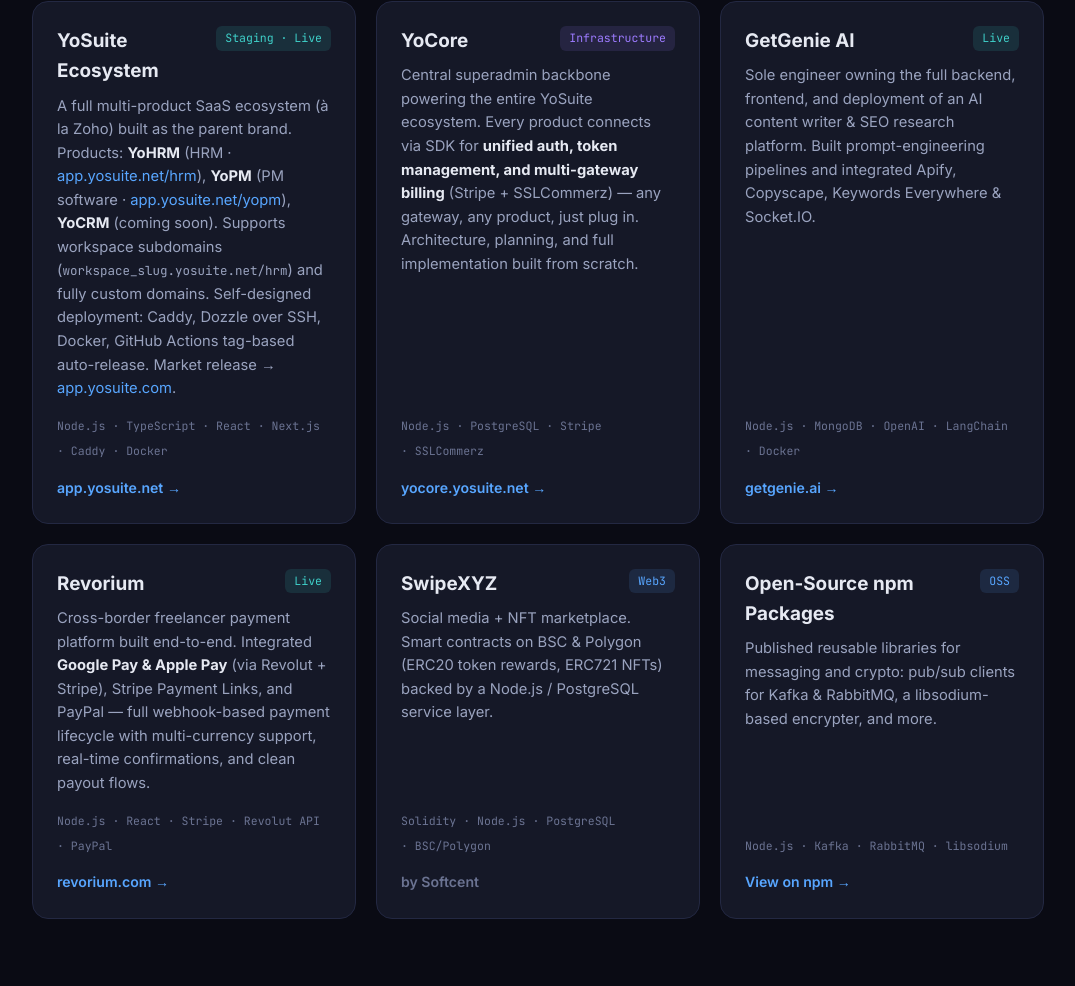
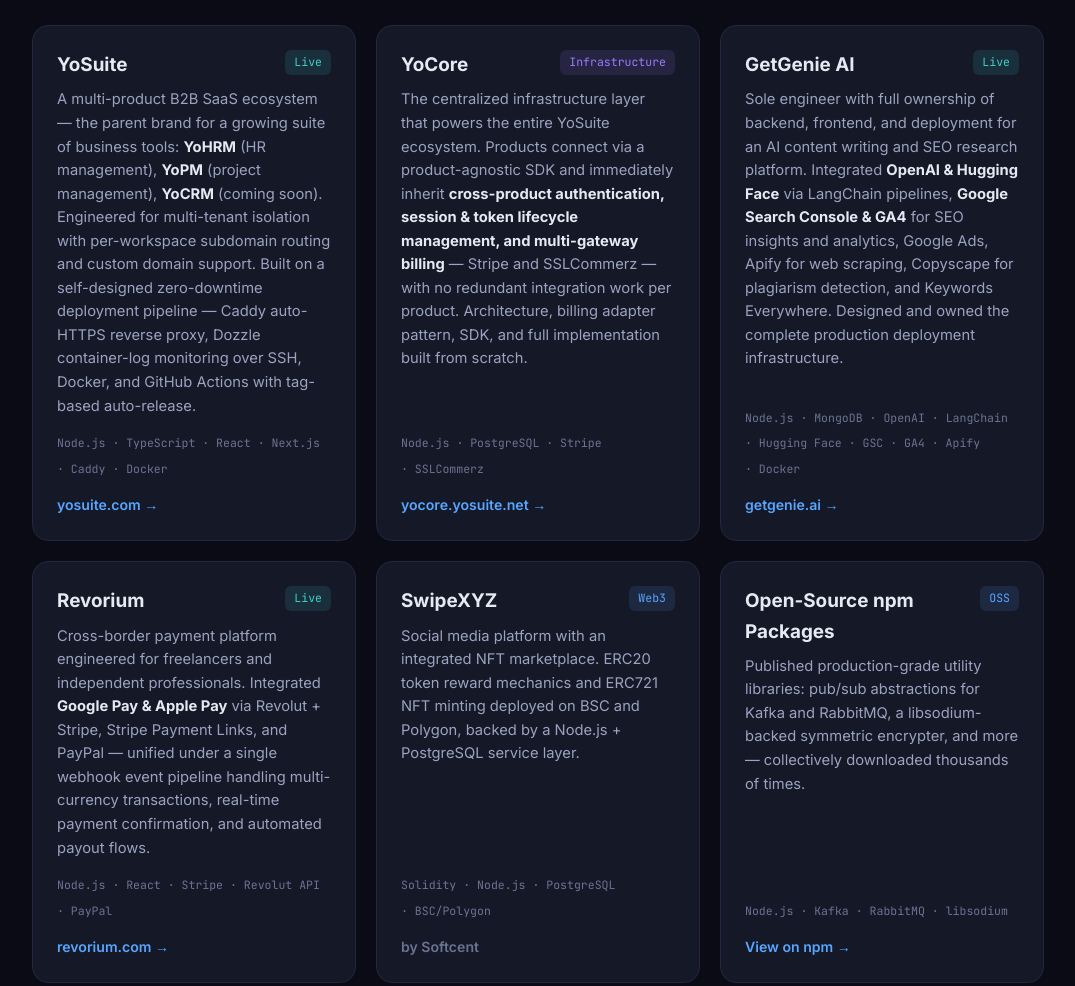
Before and after one commit to mdmuhtasimfuadfahim/mdmuhtasimfuadfahim.github.io, a plain HTML site: page index.html in a window 1280 px wide. Shown: the part 2963-3949 px from the top of the page, without its empty margins (102-1177 px from the left). Drawn offline with Linux system fonts and the light colour scheme.

Commit message:
//updated with ecosystem

```diff
--- a/index.html
+++ b/index.html
@@ -254,13 +254,13 @@
         <div class="when">Mar 2025 — Present</div>
         <h3>Software Development Engineer II</h3>
         <a class="co" href="https://roxnor.com/" target="_blank">Roxnor (parent: XpeedStudio)</a>
-        <p>Leading all backend & frontend engineering for the GetGenie AI platform. Designed the staging & live deployment architecture for <b style="color:var(--text)">YoPM</b> — Caddy, Dozzle, Docker & GitHub Actions with tag-based auto-release. Integrating LangChain, Google Search Console & Analytics; leveraging Copilot & Claude Code.</p>
+        <p>Leading all backend & frontend engineering for the GetGenie AI platform. Architecting and building the <b style="color:var(--text)">YoSuite</b> ecosystem (YoHRM · YoPM · YoCRM) and the <b style="color:var(--text)">YoCore</b> infrastructure layer — handling auth, token management, and multi-gateway billing across all products. Integrating LangChain, Google Search Console & Analytics; leveraging Copilot & Claude Code.</p>
       </div>
       <div class="tl-item">
         <div class="when">Jan 2023 — Feb 2025</div>
         <h3>Software Engineer</h3>
         <a class="co" href="https://xpeedstudio.com/" target="_blank">XpeedStudio</a>
-        <p>Built and owned the YoSuite SaaS product (Node.js, TypeScript, React, Docker). Single-handedly designed its full <b style="color:var(--text)">staging & live deployment architecture</b> — Caddy reverse proxy, Dozzle log monitoring over SSH, SSH-based env management, Docker, and GitHub Actions that auto-release on version tags. Plus a complete Stripe billing system with prorated subscriptions and add-ons.</p>
+        <p>Built and owned the YoSuite SaaS product end-to-end (Node.js, TypeScript, React, Docker). Single-handedly designed the full <b style="color:var(--text)">zero-downtime staging & live deployment architecture</b> — Caddy auto-HTTPS reverse proxy, Dozzle container-log monitoring over SSH, SSH-based environment management, Docker, and GitHub Actions with tag-based auto-release. Delivered a complete Stripe billing system with plan tiers, prorated subscriptions, add-ons, and webhook lifecycle management.</p>
       </div>
       <div class="tl-item">
         <div class="when">Apr 2022 — Oct 2022</div>
@@ -283,38 +283,38 @@
     <div class="sec-head"><span class="num">04.</span><h2>Selected Projects</h2><span class="line"></span></div>
     <div class="proj-grid">
       <div class="proj">
-        <div class="ph"><h3>YoSuite Ecosystem</h3><span class="tag live">Staging · Live</span></div>
-        <p>A full multi-product SaaS ecosystem (à la Zoho) built as the parent brand. Products: <b style="color:var(--text)">YoHRM</b> (HRM · <a href="https://app.yosuite.net/hrm" target="_blank" style="color:var(--accent)">app.yosuite.net/hrm</a>), <b style="color:var(--text)">YoPM</b> (PM software · <a href="https://app.yosuite.net/yopm" target="_blank" style="color:var(--accent)">app.yosuite.net/yopm</a>), <b style="color:var(--text)">YoCRM</b> (coming soon). Supports workspace subdomains (<span class="mono" style="font-size:.85em">workspace_slug.yosuite.net/hrm</span>) and fully custom domains. Self-designed deployment: Caddy, Dozzle over SSH, Docker, GitHub Actions tag-based auto-release. Market release → <a href="https://app.yosuite.com" target="_blank" style="color:var(--accent)">app.yosuite.com</a>.</p>
+        <div class="ph"><h3>YoSuite</h3><span class="tag live">Live</span></div>
+        <p>A multi-product B2B SaaS ecosystem — the parent brand for a growing suite of business tools: <b style="color:var(--text)">YoHRM</b> (HR management), <b style="color:var(--text)">YoPM</b> (project management), <b style="color:var(--text)">YoCRM</b> (coming soon). Engineered for multi-tenant isolation with per-workspace subdomain routing and custom domain support. Built on a self-designed zero-downtime deployment pipeline — Caddy auto-HTTPS reverse proxy, Dozzle container-log monitoring over SSH, Docker, and GitHub Actions with tag-based auto-release.</p>
         <div class="stack"><span>Node.js</span><span>· TypeScript</span><span>· React</span><span>· Next.js</span><span>· Caddy</span><span>· Docker</span></div>
-        <a class="plink" href="https://app.yosuite.net" target="_blank">app.yosuite.net →</a>
+        <a class="plink" href="https://yosuite.com" target="_blank">yosuite.com →</a>
       </div>
       <div class="proj">
         <div class="ph"><h3>YoCore</h3><span class="tag" style="background:rgba(157,123,255,.12);color:var(--accent2)">Infrastructure</span></div>
-        <p>Central superadmin backbone powering the entire YoSuite ecosystem. Every product connects via SDK for <b style="color:var(--text)">unified auth, token management, and multi-gateway billing</b> (Stripe + SSLCommerz) — any gateway, any product, just plug in. Architecture, planning, and full implementation built from scratch.</p>
+        <p>The centralized infrastructure layer that powers the entire YoSuite ecosystem. Products connect via a product-agnostic SDK and immediately inherit <b style="color:var(--text)">cross-product authentication, session & token lifecycle management, and multi-gateway billing</b> — Stripe and SSLCommerz — with no redundant integration work per product. Architecture, billing adapter pattern, SDK, and full implementation built from scratch.</p>
         <div class="stack"><span>Node.js</span><span>· PostgreSQL</span><span>· Stripe</span><span>· SSLCommerz</span></div>
         <a class="plink" href="https://yocore.yosuite.net/" target="_blank">yocore.yosuite.net →</a>
       </div>
       <div class="proj">
         <div class="ph"><h3>GetGenie AI</h3><span class="tag live">Live</span></div>
-        <p>Sole engineer owning the full backend, frontend, and deployment of an AI content writer & SEO research platform. Built prompt-engineering pipelines and integrated Apify, Copyscape, Keywords Everywhere & Socket.IO.</p>
-        <div class="stack"><span>Node.js</span><span>· MongoDB</span><span>· OpenAI</span><span>· LangChain</span><span>· Docker</span></div>
+        <p>Sole engineer with full ownership of backend, frontend, and deployment for an AI content writing and SEO research platform. Integrated <b style="color:var(--text)">OpenAI & Hugging Face</b> via LangChain pipelines, <b style="color:var(--text)">Google Search Console & GA4</b> for SEO insights and analytics, Google Ads, Apify for web scraping, Copyscape for plagiarism detection, and Keywords Everywhere. Designed and owned the complete production deployment infrastructure.</p>
+        <div class="stack"><span>Node.js</span><span>· MongoDB</span><span>· OpenAI</span><span>· LangChain</span><span>· Hugging Face</span><span>· GSC · GA4</span><span>· Apify</span><span>· Docker</span></div>
         <a class="plink" href="https://getgenie.ai/" target="_blank">getgenie.ai →</a>
       </div>
       <div class="proj">
         <div class="ph"><h3>Revorium</h3><span class="tag live">Live</span></div>
-        <p>Cross-border freelancer payment platform built end-to-end. Integrated <b style="color:var(--text)">Google Pay & Apple Pay</b> (via Revolut + Stripe), Stripe Payment Links, and PayPal — full webhook-based payment lifecycle with multi-currency support, real-time confirmations, and clean payout flows.</p>
+        <p>Cross-border payment platform engineered for freelancers and independent professionals. Integrated <b style="color:var(--text)">Google Pay & Apple Pay</b> via Revolut + Stripe, Stripe Payment Links, and PayPal — unified under a single webhook event pipeline handling multi-currency transactions, real-time payment confirmation, and automated payout flows.</p>
         <div class="stack"><span>Node.js</span><span>· React</span><span>· Stripe</span><span>· Revolut API</span><span>· PayPal</span></div>
         <a class="plink" href="https://revorium.com/" target="_blank">revorium.com →</a>
       </div>
       <div class="proj">
         <div class="ph"><h3>SwipeXYZ</h3><span class="tag">Web3</span></div>
-        <p>Social media + NFT marketplace. Smart contracts on BSC & Polygon (ERC20 token rewards, ERC721 NFTs) backed by a Node.js / PostgreSQL service layer.</p>
+        <p>Social media platform with an integrated NFT marketplace. ERC20 token reward mechanics and ERC721 NFT minting deployed on BSC and Polygon, backed by a Node.js + PostgreSQL service layer.</p>
         <div class="stack"><span>Solidity</span><span>· Node.js</span><span>· PostgreSQL</span><span>· BSC/Polygon</span></div>
         <span class="plink" style="color:var(--faint)">by Softcent</span>
       </div>
       <div class="proj">
         <div class="ph"><h3>Open-Source npm Packages</h3><span class="tag">OSS</span></div>
-        <p>Published reusable libraries for messaging and crypto: pub/sub clients for Kafka & RabbitMQ, a libsodium-based encrypter, and more.</p>
+        <p>Published production-grade utility libraries: pub/sub abstractions for Kafka and RabbitMQ, a libsodium-backed symmetric encrypter, and more — collectively downloaded thousands of times.</p>
         <div class="stack"><span>Node.js</span><span>· Kafka</span><span>· RabbitMQ</span><span>· libsodium</span></div>
         <a class="plink" href="https://www.npmjs.com/package/kafka-pub-sub" target="_blank">View on npm →</a>
       </div>
```
